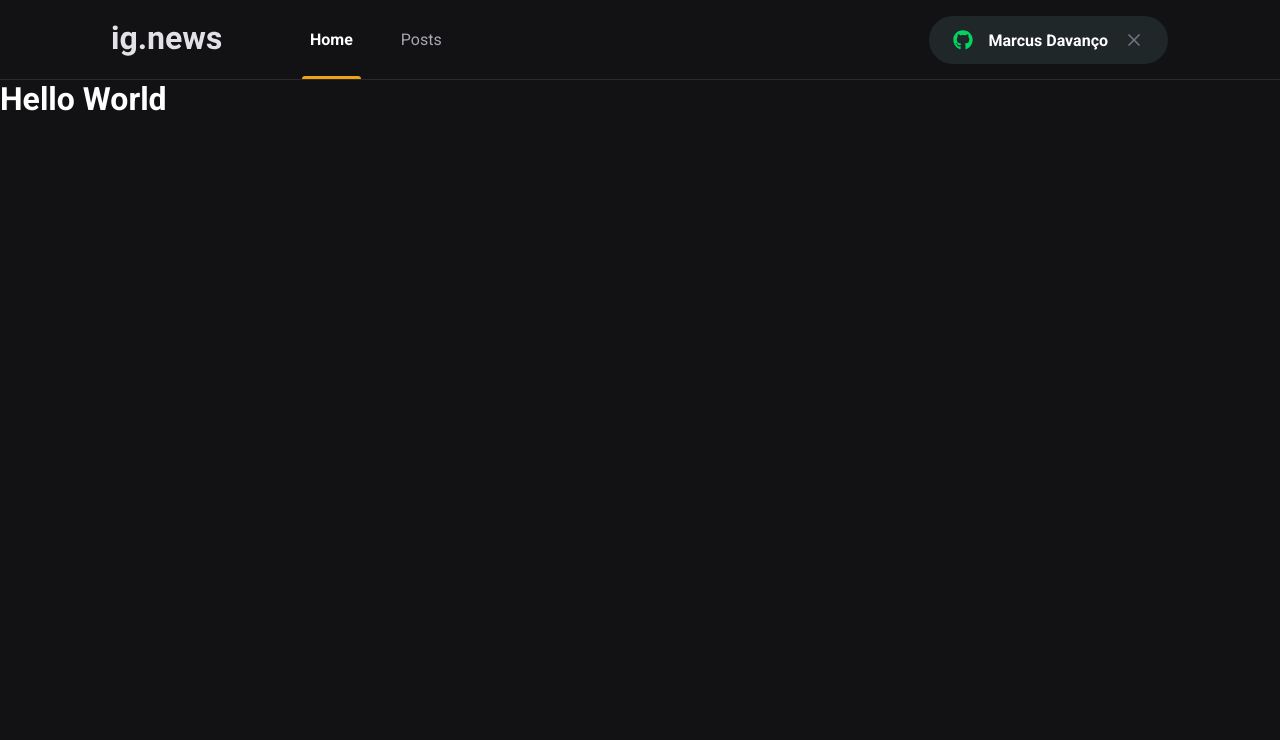
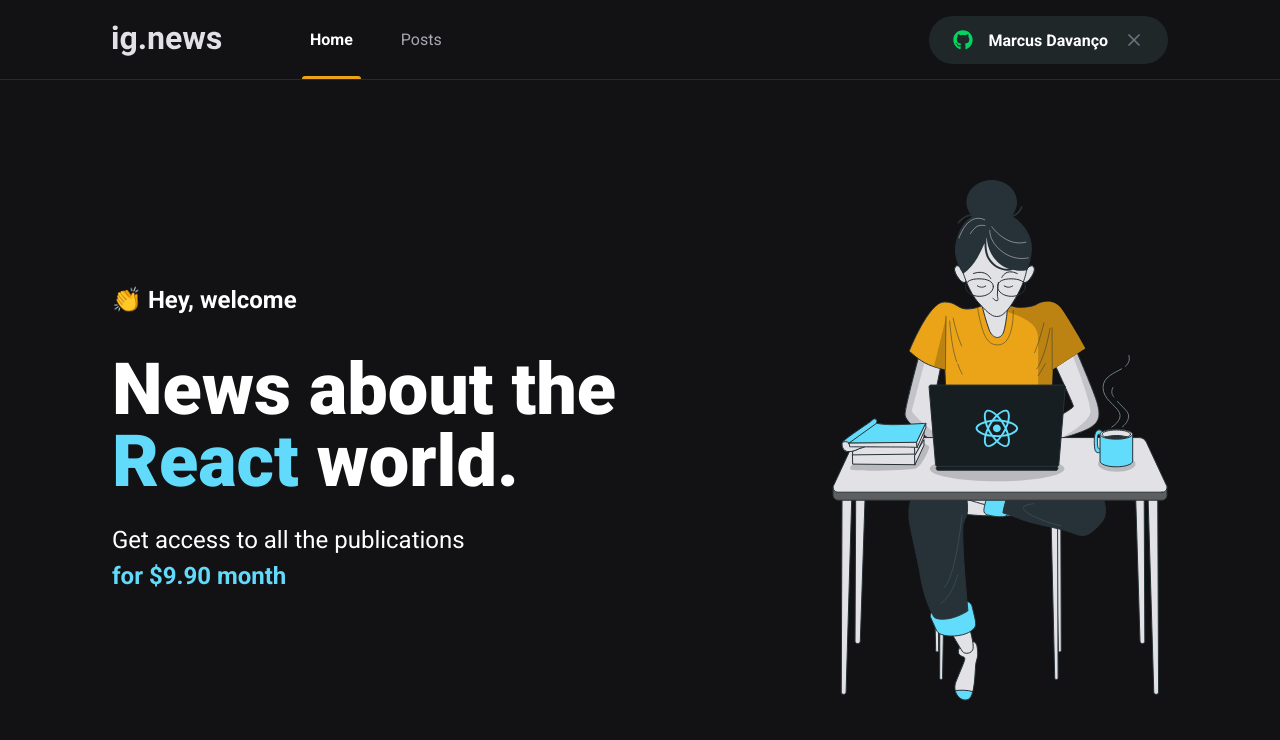
Before and after one commit to MarcusDavanco/Ignews, a Next.js app: page / in a window 1280 px wide. Shown: the top 740 px of the page. Built offline with nearby package versions, Linux system fonts and the light colour scheme.

Commit message:
feat: Página Home

```diff
--- /dev/null
+++ b/src/pages/home.module.scss
@@ -0,0 +1,42 @@
+.contentContainer {
+  width: 100%;
+  max-width: 1120px;
+  margin: 0 auto;
+  padding: 0 2rem;
+  height: calc(100vh - 5rem);
+
+  display: flex;
+  align-items: center;
+  justify-content: space-between;
+}
+
+.hero {
+  max-width: 600px;
+
+  > span {
+    font-size: 1.5rem;
+    font-weight: bold;
+  }
+
+  h1 {
+    font-size: 4.5rem;
+    line-height: 4.5rem;
+    font-weight: 900;
+    margin-top: 2.5rem;
+
+    span {
+      color: var(--cyan-500);
+    }
+  }
+
+  p {
+    font-size: 1.5rem;
+    line-height: 2.25rem;
+    margin-top: 1.5rem;
+
+    span {
+      color: var(--cyan-500);
+      font-weight: bold;
+    }
+  }
+}
--- a/src/pages/index.tsx
+++ b/src/pages/index.tsx
@@ -1,13 +1,27 @@
 import Head from "next/head";
+
+import styles from "./home.module.scss";
 
 export default function Home() {
   return (
     <>
       <Head>
-        <title>Início | ig.news</title>
+        <title>Home | ig.news</title>
       </Head>
 
-      <h1>Hello World</h1>
+      <main className={styles.contentContainer}>
+        <section className={styles.hero}>
+          <span>👏 Hey, welcome</span>
+          <h1>
+            News about the <span>React</span> world.
+          </h1>
+          <p>
+            Get access to all the publications <br />
+            <span>for $9.90 month</span>
+          </p>
+        </section>
+        <img src="images/avatar.svg" alt="Girl coding" />
+      </main>
     </>
   );
 }
```
